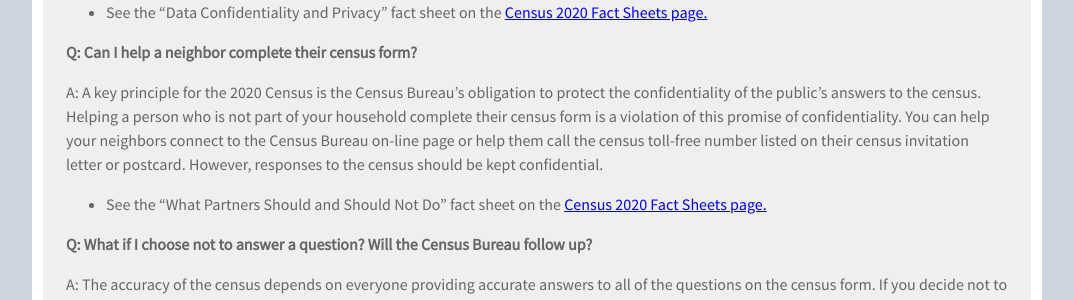
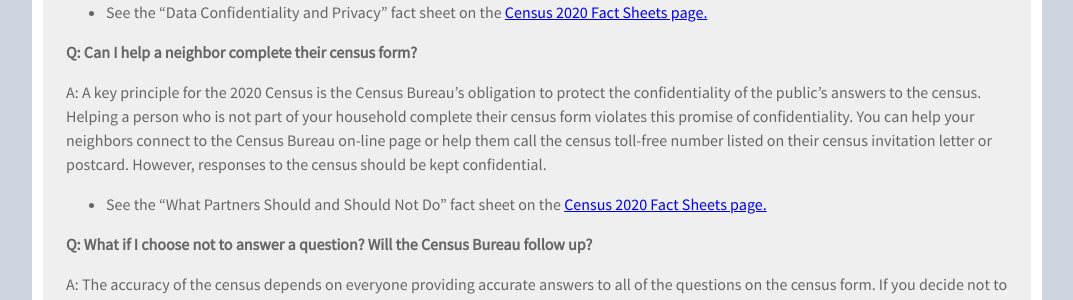
Before and after one commit to TBleess/Website_New, a Jekyll site: the page built from pages/5_CensusACS/2020-faq.md, in a window 1280 px wide and 900 px high, scrolled down 2704 px. Shown: the part 178-478 px from the top of the window, without its empty margins (103-1176 px from the left). Built offline with Jekyll 4.4.1, drawn with Linux system fonts in a browser that asks for light colours.

Commit message:
Update 2020-faq.md

```diff
--- a/pages/5_CensusACS/2020-faq.md
+++ b/pages/5_CensusACS/2020-faq.md
@@ -106,7 +106,7 @@ A: No.  By law, the Census Bureau cannot share respondent answers with the FBI,
 **Q: Can I help a neighbor complete their census form?**
 
 A: A key principle for the 2020 Census is the Census Bureau’s obligation to protect the confidentiality of the public’s
-answers to the census.  Helping a person who is not part of your household complete their census form is a violation of this promise of confidentiality.  You can help your neighbors connect to the Census Bureau on-line page or help them call the census toll-free number listed on their census invitation letter or postcard.  However, responses to the census should be kept confidential.
+answers to the census.  Helping a person who is not part of your household complete their census form violates this promise of confidentiality.  You can help your neighbors connect to the Census Bureau on-line page or help them call the census toll-free number listed on their census invitation letter or postcard.  However, responses to the census should be kept confidential.
 
 - See the "What Partners Should and Should Not Do" fact sheet on the [Census 2020 Fact Sheets page.](https://demography.dola.colorado.gov/census-acs/2020-factsheets/)
 
```
